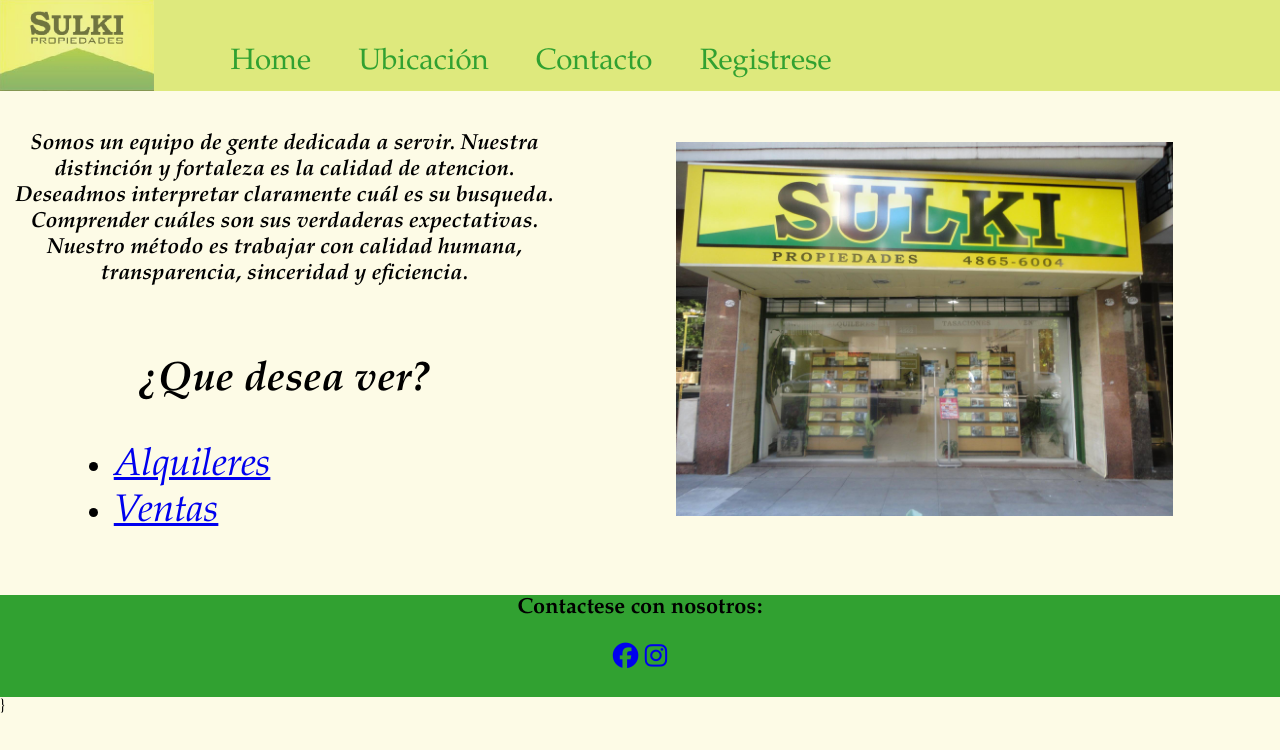
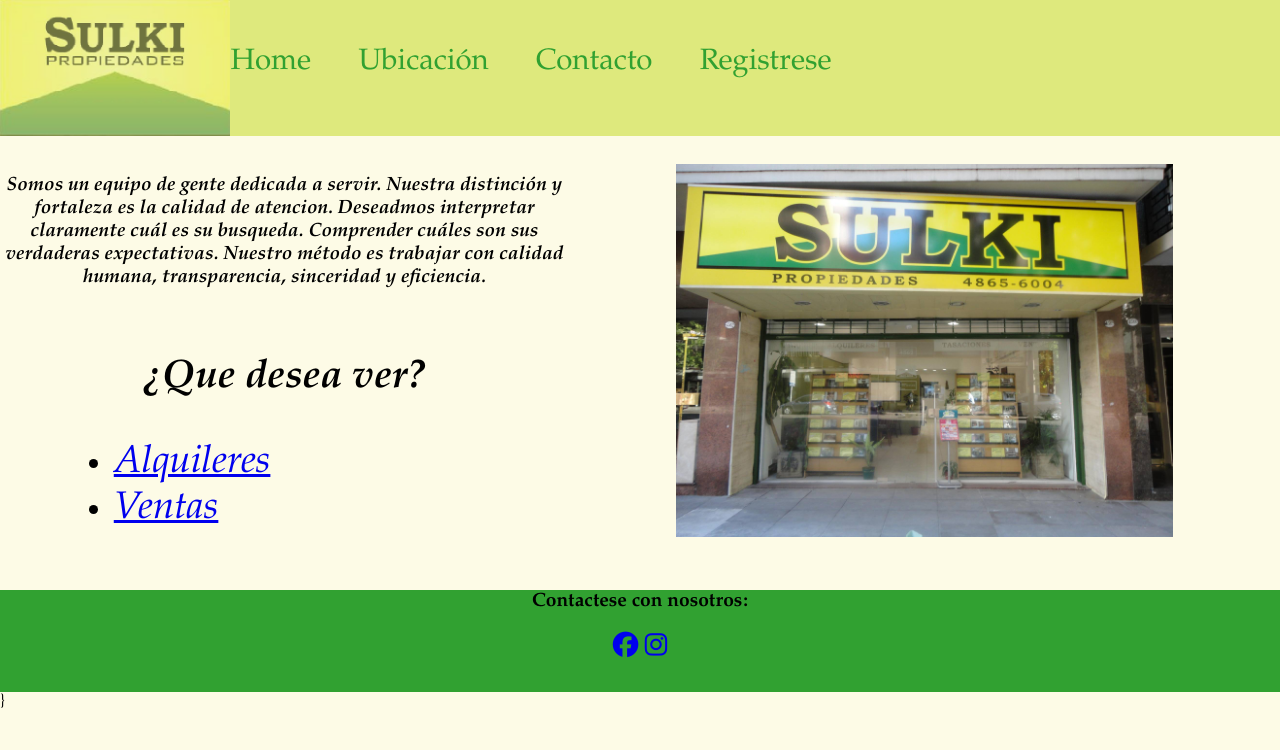
Before and after one commit to AgusWegg/sulkipropiedades, a plain HTML site: page index.html in a window 1280 px wide. Drawn offline with Linux system fonts and the light colour scheme.

Commit message:
Add files via upload

```diff
--- a/index.html
+++ b/index.html
@@ -11,7 +11,7 @@
 <body>
 
     <header>
-     <div class="encabezado">
+     <div class="head">
         <img src="icono.jpeg" alt="Foto del Icono">
 
      </div>
@@ -27,10 +27,10 @@
 
 
 
-<div class="cuerpo" >
+<div class="bod" >
 
     <div class = "col-8">
-    <div class="textocuerpo">
+    <div class="tex_bod">
 
           <br><h3>Somos un equipo de gente dedicada a servir. Nuestra distinción y fortaleza es la calidad de atencion. Deseadmos interpretar claramente cuál es su busqueda. Comprender cuáles son sus verdaderas expectativas. Nuestro método es trabajar con calidad humana, transparencia, sinceridad y eficiencia.</h3>
             <br><h1>¿Que desea ver?</h1>
--- a/style.css
+++ b/style.css
@@ -18,14 +18,14 @@
   }
 
   @media only screen and (min-width: 780px) {
-    .textocuerpo{
+    .tex_bod{
         font-style: italic;
     }
 
 /*-----------FIN DE Adaptacion a distintas pantallas---------*/
 
 /*-----------primera parte del Cuerpo---------*/
-    .textocuerpo p{
+    .tex_bod p{
         border-radius: 0%;
         text-align: center;
         align-items: center;
@@ -38,7 +38,7 @@
         padding-left: 20%;
 
     }
-    .cuerpo {
+    .bod {
         display: flex;
         justify-content: center;
         align-items: center;
@@ -78,14 +78,14 @@
     height: 100%;
 }
 
-.encabezado{
+.head{
         height: 100%;
         display: table;
         float: left;
         width:15%;
     }
 
-.encabezado img{
+.head img{
  float: left !important;
  width: 100%;
 }
@@ -109,9 +109,9 @@
     padding-right: 0.7vw;
 }
 
-.encabezado img:hover {
+.head img:hover {
     opacity: 0.5;
-    width: 80%;
+    width: 120%;
 }
 
 /*-----------FIN DEL Encabezado---------*/
@@ -128,17 +128,17 @@
 
 h1 {
     text-align: center;
-    font-size: 3.2vw;
+    font-size: 3.1vw;
 }
 
 h2 {
     text-align: center;
-    font-size: 2.2vw;
+    font-size: 2.1vw;
 }
 
 h3 {
     text-align: center;
-    font-size: 1.7vw;
+    font-size: 1.5vw;
 }
 
 
@@ -159,11 +159,11 @@
 
 
 /*Mapas*/
-.mapas{
+.mapa{
     text-align: center;
     width: 100%
 }
-.mapas iframe{
+.mapa iframe{
     align-content: center;
 }
 
```
Also changed, not shown: Contacto.html (+3 -3 lines), Registro.html (+1 -1 lines), Ubicacion.html (+2 -2 lines), alquileres.html (+3 -3 lines), datos.html (+1 -1 lines), ventas.html (+3 -3 lines).
